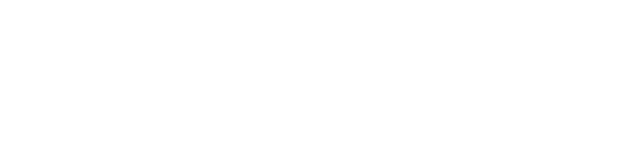
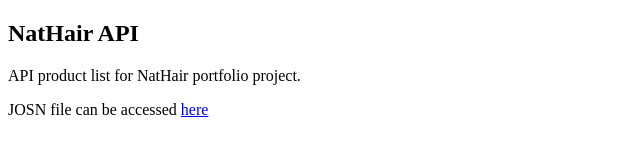
Before and after one commit to pandeypearl/NatHairAPI, a website: page index.html in a window 1280 px wide. Shown: the whole page, without its empty margins (0-640 px from the left). Drawn offline with Linux system fonts and the light colour scheme.

Commit message:
front end structure files for API deployment

```diff
--- a/index.html
+++ b/index.html
@@ -4,9 +4,15 @@
     <meta charset="UTF-8">
     <meta http-equiv="X-UA-Compatible" content="IE=edge">
     <meta name="viewport" content="width=device-width, initial-scale=1.0">
-    <title>Document</title>
+    <title>NatHair API</title>
+    <!-- CSS -->
+    <link rel="stylesheet" href="src/styles.css">
+    <!-- Font -->
 </head>
 <body>
+    <h2>NatHair API</h2>
+    <p>API product list for NatHair portfolio project.</p>
+    <p>JOSN file can be accessed <a href="127.0.0.1:8000/products">here</a></p>
 
 </body>
 </html>
```
Also changed, not shown: src/styles.css (added), 1 other file.
